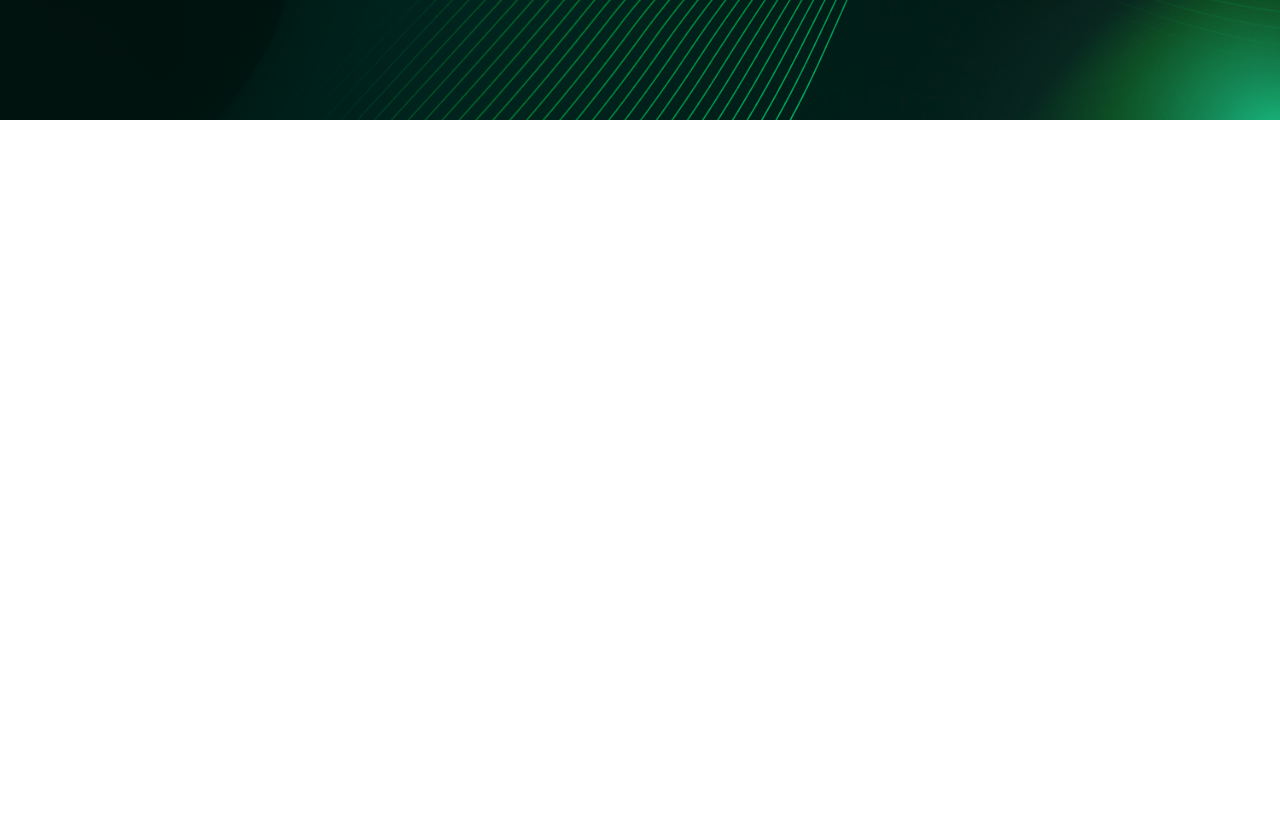
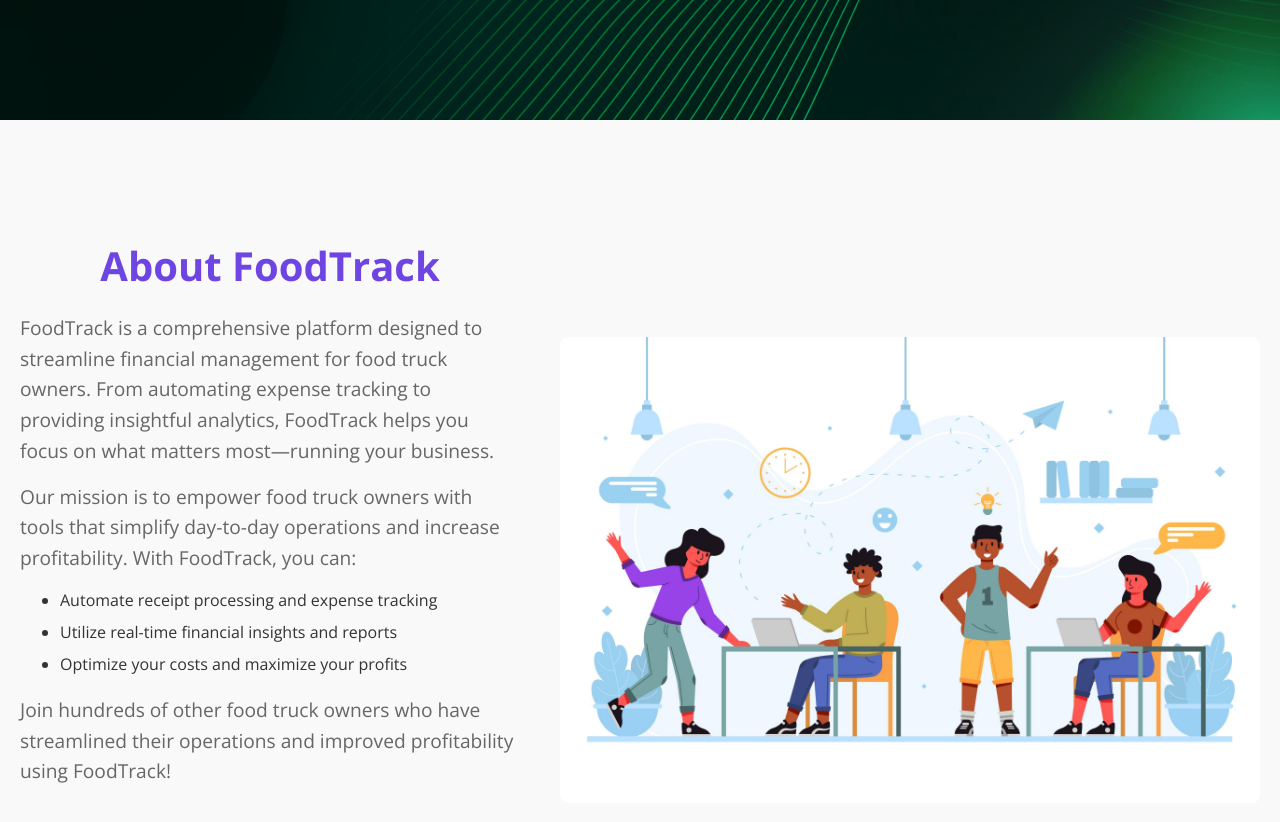
Before and after one commit to hsing127/FoodTruck-Financial-Platform, a React (Create React App) app in the folder FoodTruck Financial React WebApp/: page / in a window 1280 px wide. Shown: the part 680-1502 px from the top of the page. Before the commit the page ends 800 px from the top, so only its background shows below. Built offline with nearby package versions, Linux system fonts and the light colour scheme.

Commit message:
Created About us/Refactored landing page
Background revamp, created new about us section, and some animation/transitioning changes. Complete refactor of the js/css of the landing page. Also added a new plugin for better performance when scrolling

```diff
--- a/FoodTruck Financial React WebApp/package.json
+++ b/FoodTruck Financial React WebApp/package.json
@@ -6,6 +6,7 @@
     "@testing-library/jest-dom": "^5.17.0",
     "@testing-library/react": "^13.4.0",
     "@testing-library/user-event": "^13.5.0",
+    "lodash.throttle": "^4.1.1",
     "react": "^18.3.1",
     "react-dom": "^18.3.1",
     "react-router-dom": "^6.26.2",
--- a/FoodTruck Financial React WebApp/public/index.html
+++ b/FoodTruck Financial React WebApp/public/index.html
@@ -9,6 +9,9 @@
       name="description"
       content="Web site created using create-react-app"
     />
+    <!-- Preloads the teamImage for Landing Page -->
+    <link rel="preload" as="image" href="%PUBLIC_URL%/assets/teamImage.jpg" />
+
     <!--
       The following links are copied from google fonts for Open Sans font.
       This allows the web application to use Open Sans.
--- a/FoodTruck Financial React WebApp/src/components/LandingPage.js
+++ b/FoodTruck Financial React WebApp/src/components/LandingPage.js
@@ -1,15 +1,64 @@
-import React from 'react';
+import React, { useEffect, useRef, useState } from 'react';
+import { Link } from 'react-router-dom';
 import logo from '../assets/Logo.png';
-import { Link } from 'react-router-dom';
+import teamImage from '../assets/teamImage.jpg';
 import '../styles/LandingPage.css';
 
 const LandingPage = () => {
+  const aboutRef = useRef(null);
+  const [aboutVisible, setAboutVisible] = useState(false);
+
+  //For animation and scrolling
+  useEffect(() => {
+    const aboutSection = aboutRef.current;
+
+    const observer = new IntersectionObserver(
+      (entries) => {
+        entries.forEach((entry) => {
+          if (entry.isIntersecting) {
+            setAboutVisible(true);
+          } else {
+            setAboutVisible(false);
+          }
+        });
+      },
+      {
+        threshold: 0.2,
+      }
+    );
+
+    if (aboutSection) {
+      observer.observe(aboutSection);
+    }
+
+    return () => {
+      if (aboutSection) {
+        observer.unobserve(aboutSection);
+      }
+    };
+  }, []);
+
+  const scrollToAbout = (e) => {
+    e.preventDefault();
+    if (aboutRef.current) {
+      aboutRef.current.scrollIntoView({ behavior: 'smooth' });
+    }
+  };
+
+  const scrollToTop = () => {
+    window.scrollTo({ top: 0, behavior: 'smooth' });
+  };
+
+  //auto scrolls to top on refresh
+  window.onbeforeunload = function () {
+    window.scrollTo(0, 0);
+  };
+
   return (
     <>
       <header className="landing-container">
         <nav className="navbar" aria-label="Main navigation">
-          <div className="nav-left">
-            <div className="nav-brand">
+          <header className="nav-brand" onClick={scrollToTop}>
             <img
               src={logo}
               alt="FoodTrack logo - Optimize your food truck's financials"
@@ -17,31 +66,70 @@
               loading="lazy"
             />
             <h2>FoodTrack</h2>
-            </div>
+          </header>
           <ul className="nav-links" role="navigation">
+            <li><Link to="/about" onClick={scrollToAbout}>About Us</Link></li>
             <li><Link to="/features">Features</Link></li>
             <li><Link to="/pricing">Pricing</Link></li>
-              <li><Link to="/about">About Us</Link></li>
             <li><Link to="/contact">Contact</Link></li>
           </ul>
-          </div>
           <div className="nav-right">
-            <Link to="/login" className="nav-login">Log in</Link>
-            <Link to="/signup" className="nav-signup">Sign up</Link>
+            <Link to="/login" className="nav-login" aria-label="Log in">Log in</Link>
+            <Link to="/signup" className="nav-signup" aria-label="Sign up">Sign up</Link>
           </div>
         </nav>
 
         <main className="intro-section">
-          <p className="intro-badge" aria-describedby="badge-description">Introducing FoodTrack</p>
+          <p className="padding"></p>
+          <p className="intro-badge" aria-describedby="badge-description">
+            Introducing FoodTrack
+          </p>
           <h1 className="title">Optimize your food truck's financials</h1>
           <p className="intro-description">
             Manage and analyze your expenses, automate receipt processing, and maximize your profits with insights tailored for food truck owners.
           </p>
-          <Link to="/signup" className="cta-button-link">
+          <Link to="/signup" className="cta-button-link" aria-label="Sign up for FoodTrack">
             Get started
           </Link>
         </main>
       </header>
+
+      <section
+        className={`about-section ${aboutVisible ? 'visible' : ''}`}
+        ref={aboutRef}
+        aria-label="About FoodTrack section"
+      >
+        <div className="about-content">
+          <div className="about-text">
+            <h2>About FoodTrack</h2>
+            <p>
+              FoodTrack is a comprehensive platform designed to streamline financial
+              management for food truck owners. From automating expense tracking to
+              providing insightful analytics, FoodTrack helps you focus on what matters most—running your business.
+            </p>
+            <p>
+              Our mission is to empower food truck owners with tools that simplify
+              day-to-day operations and increase profitability. With FoodTrack, you can:
+            </p>
+            <ul>
+              <li>Automate receipt processing and expense tracking</li>
+              <li>Utilize real-time financial insights and reports</li>
+              <li>Optimize your costs and maximize your profits</li>
+            </ul>
+            <p>
+              Join hundreds of other food truck owners who have streamlined their
+              operations and improved profitability using FoodTrack!
+            </p>
+          </div>
+          <div className="about-image">
+            <img
+              src={teamImage}
+              alt="A team collaborating on food truck operations"
+              loading="lazy"
+            />
+          </div>
+        </div>
+      </section>
     </>
   );
 };
--- a/FoodTruck Financial React WebApp/src/styles/LandingPage.css
+++ b/FoodTruck Financial React WebApp/src/styles/LandingPage.css
@@ -4,14 +4,122 @@
   --primary-purple: #6e45e2;
   --primary-purple-hover: #8e2de2;
   --white-opacity: rgba(255, 255, 255, 0.7);
+
   --font-large: 4rem;
   --font-medium: 1.3rem;
   --font-small: 1rem;
+
   --padding-btn: 12px 60px;
   --border-radius-btn: 40px;
+
   --navbar-bg: rgba(0, 0, 0, 0.15);
   --navbar-padding: 15px 40px;
+
   --animation-duration: 1s;
+  --transition-duration: 0.8s;
+  --transition: opacity var(--transition-duration) ease, transform var(--transition-duration) ease;
+}
+
+.about-section {
+  display: flex;
+  align-items: center;
+  justify-content: center;
+  background-color: #f9f9f9;
+  padding: 20px 20px;
+  color: #333;
+  min-height: 100vh;
+  text-align: left;
+  opacity: 0;
+  transform: translateY(30px);
+  transition: var(--transition);
+}
+
+.about-section.visible {
+  opacity: 1;
+  transform: translateY(0);
+}
+
+.about-content {
+  display: flex;
+  align-items: center;
+  justify-content: space-between;
+  max-width: 1400px;
+  width: 100%;
+}
+
+.about-text, .about-image {
+  opacity: 0;
+  transform: translateY(30px);
+  transition: var(--transition);
+}
+
+.about-section.visible .about-text,
+.about-section.visible .about-image {
+  opacity: 1;
+  transform: translateY(0);
+}
+
+.about-text {
+  flex: 1;
+  padding-right: 40px;
+}
+
+.about-text h2 {
+  font-size: 2.5rem;
+  color: var(--primary-purple);
+  margin-bottom: 20px;
+}
+
+.about-text p {
+  font-size: 1.2rem;
+  line-height: 1.6;
+  margin-bottom: 15px;
+  color: #666;
+}
+
+.about-text ul {
+  list-style-type: disc;
+  margin-left: 20px;
+  margin-bottom: 20px;
+  padding-left: 20px;
+}
+
+.about-text ul li {
+  margin-bottom: 10px;
+}
+
+.about-image {
+  flex: 1.4;
+  text-align: center;
+  display: flex;
+  justify-content: center;
+  align-items: center;
+  margin-top: 100px;
+}
+
+.about-image img {
+  width: 100%;
+  max-width: 1000px;
+  border-radius: 8px;
+  opacity: 0;
+  transform: scale(0.9);
+  transition: var(--transition);
+}
+
+.about-section.visible .about-image img {
+  opacity: 1;
+  transform: scale(1);
+}
+
+.element-fade-up {
+  opacity: 0;
+  transform: translateY(30px);
+  transition: var(--transition);
+}
+
+.element-fade-up-visible {
+  opacity: 1;
+  transform: translateY(0);
 }
 
 .cta-button-link {
@@ -64,7 +172,7 @@
   display: flex;
   justify-content: center;
   align-items: center;
-  height: 100vh;
+  height: 200vh;
   width: 100vw;
   text-align: center;
   color: #fff;
@@ -79,7 +187,7 @@
 }
 
 .navbar {
-  position: absolute;
+  position: fixed;
   top: 0;
   left: 0;
   width: 100%;
@@ -103,8 +211,7 @@
   color: #fff;
 }
 
-.nav-left,
-.nav-right {
+.nav-left, .nav-right {
   display: flex;
   align-items: center;
 }
@@ -130,8 +237,7 @@
   color: var(--primary-green);
 }
 
-.nav-login,
-.nav-signup {
+.nav-login, .nav-signup {
   color: #fff;
   font-size: var(--font-small);
   text-decoration: none;
@@ -153,6 +259,10 @@
   background-color: var(--primary-purple-hover);
 }
 
+.padding {
+  padding-top: 100vh;
+}
+
 .title {
   font-size: var(--font-large);
   font-weight: 800;
@@ -162,7 +272,6 @@
   animation: fadeInUp var(--animation-duration) ease forwards 0.6s;
 }
 
-/* Animations */
 @keyframes fadeInUp {
   0% {
     opacity: 0;
@@ -173,3 +282,18 @@
     transform: translateY(0);
   }
 }
+
+@media (max-width: 900px) {
+  .about-content {
+    flex-direction: column;
+    text-align: center;
+  }
+
+  .about-text {
+    padding-right: 0;
+  }
+
+  .about-image {
+    margin-top: 20px;
+  }
+}
```
Also changed, not shown: FoodTruck Financial React WebApp/src/assets/teamImage.jpg (added), 1 other file (tests, documents, lock files or other folders). Lines whose indentation alone changed are shown as unchanged.
